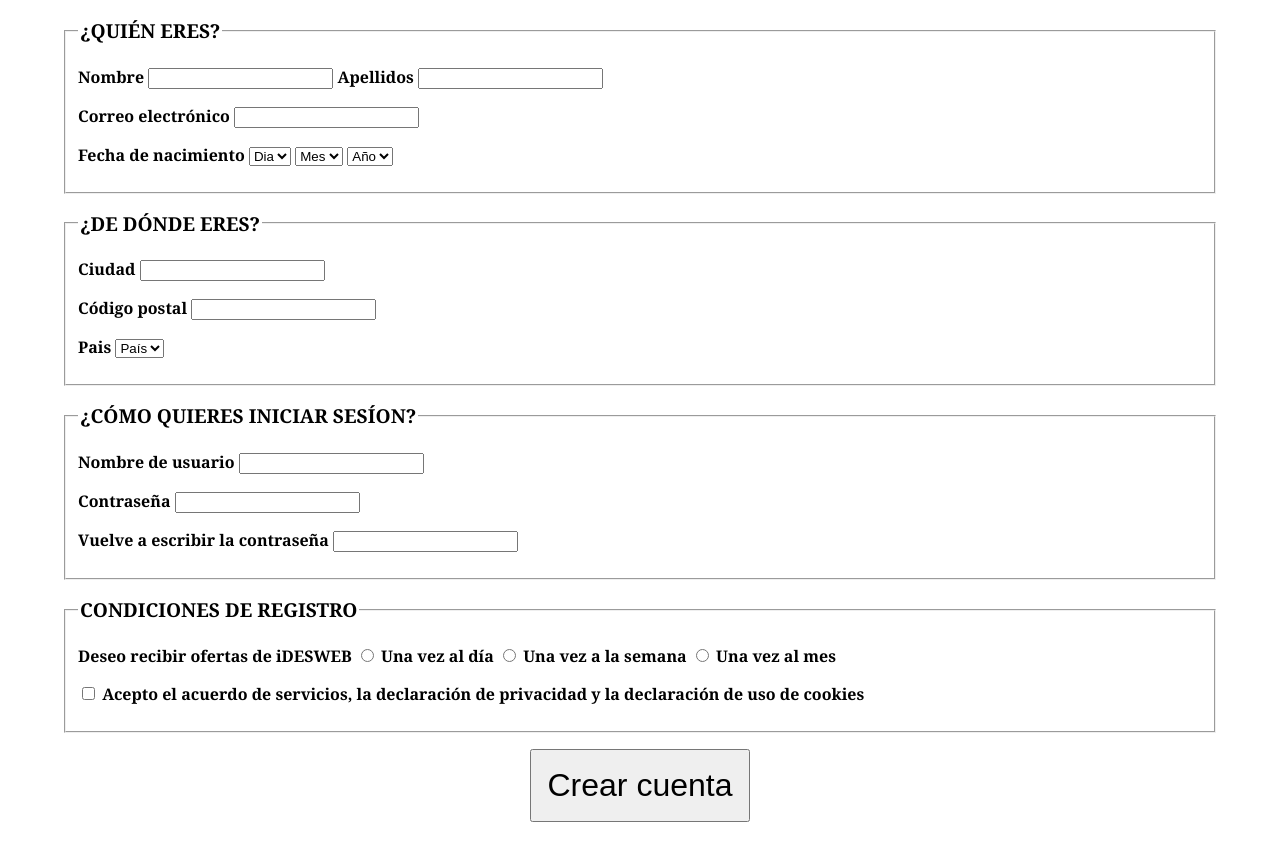
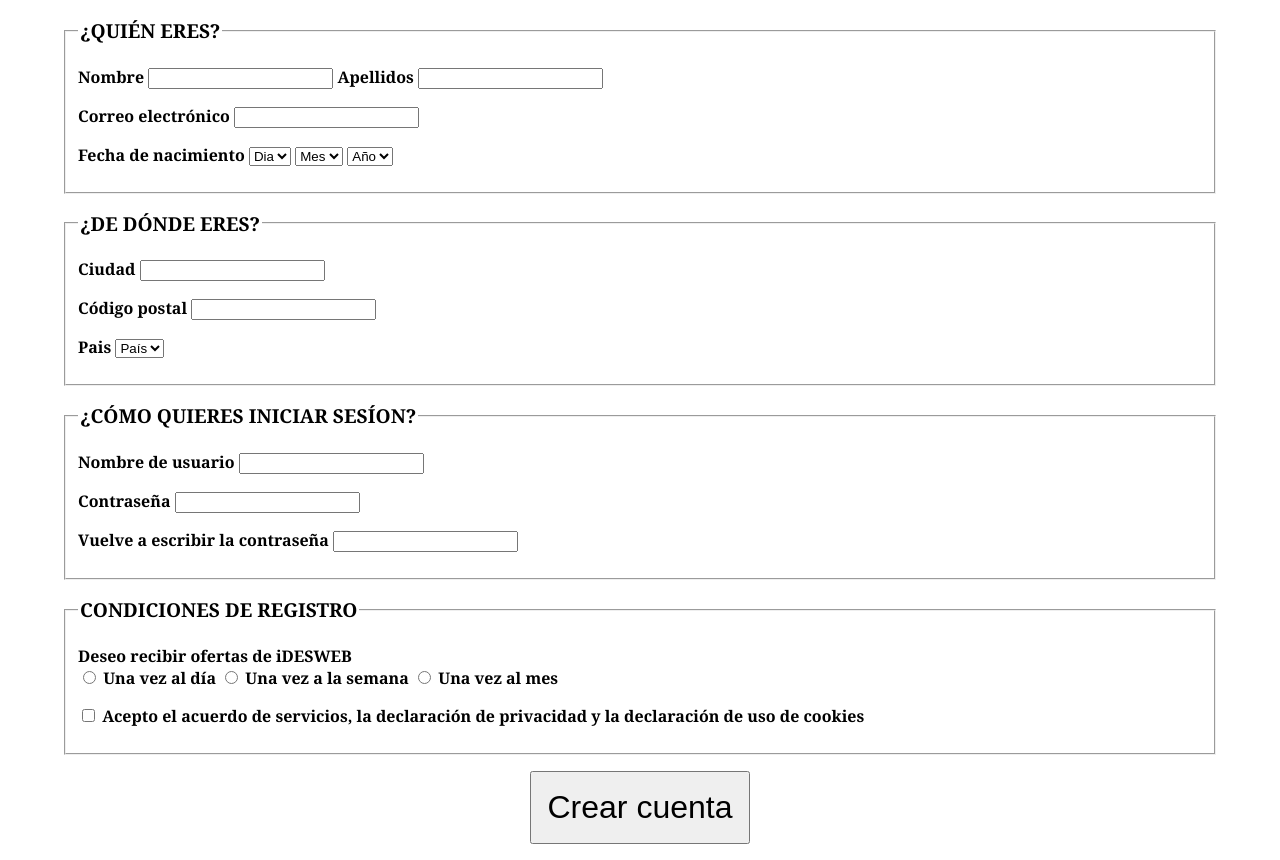
Before and after one commit to LeoCofre/Curso-Desarrollo-Web-GDSC, a plain HTML site: page Index.html in a window 1280 px wide. Shown: the part 150-1010 px from the top of the page. Before the commit the page ends 988 px from the top, so only its background shows below. Drawn offline with Linux system fonts and the light colour scheme.

```diff
--- a/Index.html
+++ b/Index.html
@@ -136,7 +136,7 @@
     <fieldset>
       <legend>Condiciones de registro</legend>
       <p>
-        <label>Deseo recibir ofertas de iDESWEB</label>
+        <label>Deseo recibir ofertas de iDESWEB</label> <br>
         <input type="radio" name="ofertas" id="ofertas1" value="1"/> <label for="ofertas1" class="inline">Una vez al día</label>
         <input type="radio" name="ofertas" id="ofertas2" value="2"/> <label for="ofertas2" class="inline">Una vez a la semana</label>
         <input type="radio" name="ofertas" id="ofertas3" value="3"/> <label for="ofertas3" class="inline">Una vez al mes</label>
```
